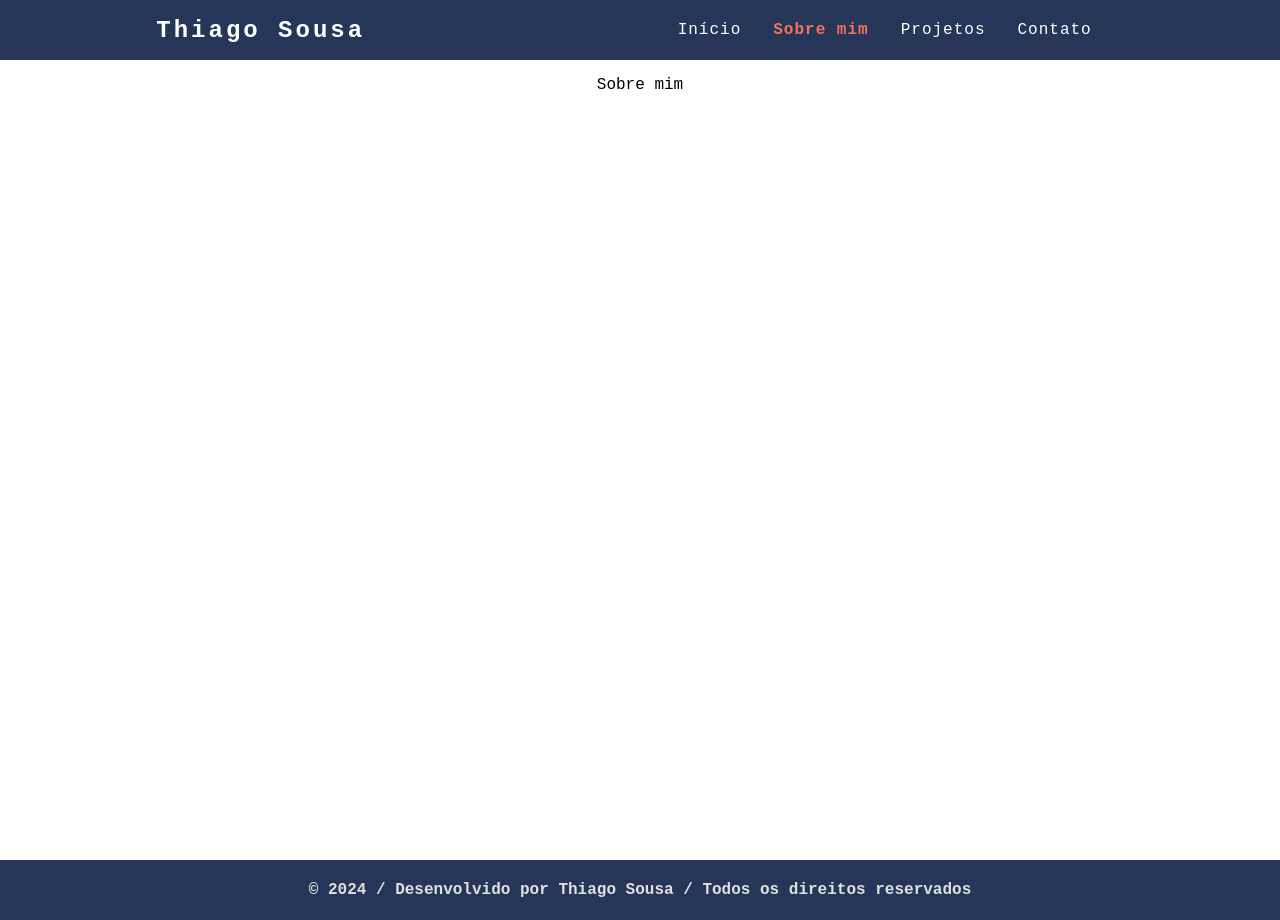
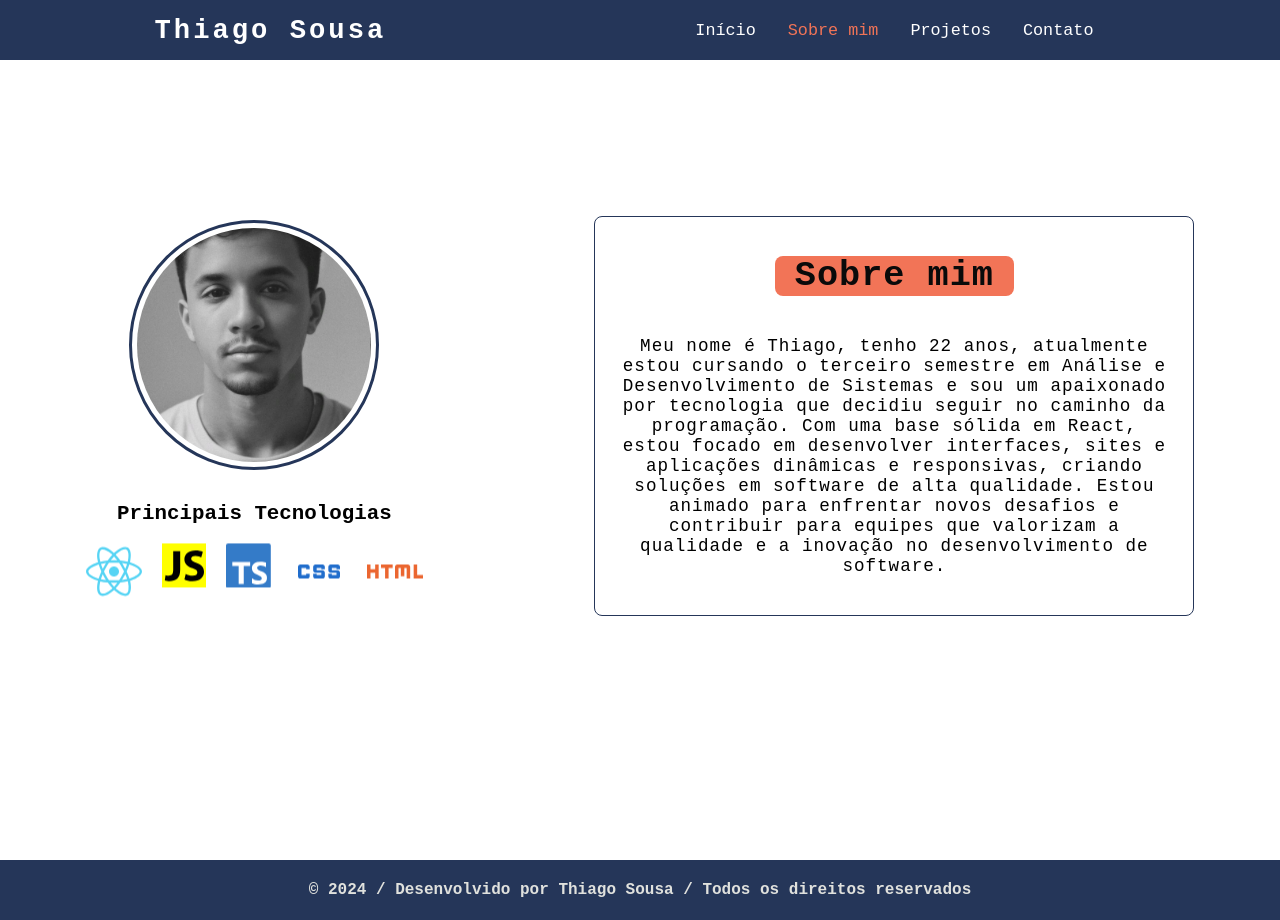
Before and after one commit to thiagodeas/Portfolio-em-construcao, a React (Vite) app: page /aboutme in a window 1280 px wide. Built offline with nearby package versions, Linux system fonts and the light colour scheme.

Commit message:
criando a page About e alguns ajustes finos na page Projects

```diff
--- a/src/components/Header/Header.style.jsx
+++ b/src/components/Header/Header.style.jsx
@@ -11,10 +11,10 @@ export const StyledHeader = styled.header `
     align-items: center;
 
     span {
-        font-size: 1.5rem;
-        font-weight: 600;
+        font-size: 1.7rem;
+        font-weight: 800;
         letter-spacing: 3px;
-        transition: 400ms;
+        transition: 500ms;
 
         &:hover {
             color: #F27457;
@@ -26,8 +26,8 @@ export const StyledLink = styled(NavLink) `
     text-decoration: none;
     color: #fff;
     padding-right: 2rem;
-    transition: 400ms;
-    letter-spacing: 1px;
+    transition: 500ms;
+    font-size: 1.05rem;
 
     &:hover {
         color:  #F27457;
@@ -35,6 +35,5 @@ export const StyledLink = styled(NavLink) `
 
     &.active {
         color: #F27457;
-        font-weight: 800;
     }
 `
--- /dev/null
+++ b/src/pages/About/About.style.jsx
@@ -0,0 +1,55 @@
+import styled from 'styled-components';
+
+export const Profile = styled.div`
+    display: flex;
+    flex-direction: column;
+    align-items: center;
+    justify-content: center;
+    text-align: center;
+    row-gap: 2rem;
+    padding-block: 3rem;
+
+    img {
+        height: 250px;
+        width: 250px;
+        border-radius: 100%;
+        border: solid 3px #253659;
+        padding: 5px;
+    }
+`
+export const ContainerAboutMe = styled.div`
+    display: flex;
+    align-items: center;
+    justify-content: space-around;
+    width: 100%;
+    min-height: 85vh;
+
+    h3 {
+        font-size: 1.3rem;
+    }
+`
+
+export const Description = styled.div`
+    display: flex;
+    flex-direction: column;
+    justify-content: center;
+    align-items: center;
+    text-align: center;
+    width: 600px;
+    height: 400px;
+    border: solid 1px #253659;
+    border-radius: 8px;
+    padding-inline: 25px;
+    font-size: 1.1rem;
+    letter-spacing: 1px;
+
+    h2 {
+        font-size: 2.2rem;
+        margin-bottom: 40px;
+        color: #0a0a0a;
+        background-color: #F27457;
+        padding-inline: 20px;
+        border-radius: 8px;
+    }
+
+`
--- a/src/pages/About/index.jsx
+++ b/src/pages/About/index.jsx
@@ -1,8 +1,35 @@
+import { ContainerIcons, StyledCSSIcon, StyledHTMLIcon, StyledJSIcon, StyledReactIcon, StyledTSIcon } from "../Home/Home.style"
+import { ContainerAboutMe, Description, Profile } from "./About.style"
+import profile from "./images/profile.jpg"
 
 const About = () => {
   return (
-    <div>Sobre mim</div>
+    <>
+    <ContainerAboutMe>
+      <Profile>
+        <img src={profile}></img>
+        <h3>Principais Tecnologias</h3>
+        <ContainerIcons>
+          {/* ícone do React */}
+          <StyledReactIcon />
+          {/* ícone do JavaScript */}
+          <StyledJSIcon />
+          {/* ícone do TypeScript */}
+          <StyledTSIcon />
+          {/* ícone do CSS */}
+          <StyledCSSIcon />
+          {/* ícone do HTML */}
+          <StyledHTMLIcon />
+        </ContainerIcons>
+        </Profile>
+      <Description>
+        <h2>Sobre mim</h2>
+        <p>Meu nome é Thiago, tenho 22 anos, atualmente estou cursando o terceiro semestre em Análise e Desenvolvimento de Sistemas e sou um apaixonado por tecnologia que decidiu seguir no caminho da programação. Com uma base sólida em React, estou focado em desenvolver interfaces, sites e aplicações dinâmicas e responsivas, criando soluções em software de alta qualidade. Estou animado para enfrentar novos desafios e contribuir para equipes que valorizam a qualidade e a inovação no desenvolvimento de software.
+        </p>
+        </Description>
+      </ContainerAboutMe>
+    </>
   )
 }
 
-export default About
+export default About;
--- a/src/pages/Home/index.jsx
+++ b/src/pages/Home/index.jsx
@@ -42,7 +42,7 @@ const Home = () => {
           {/* ícone do TypeScript */}
           <StyledTSIcon />
           {/* ícone do CSS */}
-          <StyledCSSIcon/>
+          <StyledCSSIcon />
           {/* ícone do HTML */}
           <StyledHTMLIcon />
         </ContainerIcons>
--- a/src/pages/Projects/Projects.style.jsx
+++ b/src/pages/Projects/Projects.style.jsx
@@ -4,7 +4,8 @@ export const ProjectsContainer = styled.section`
     h2 {
         font-size: 2.2rem;
         text-align: center;
-        margin-top: 1rem;
+        margin-top: 2rem;
+        color: #0a0a0a;
     }
 `
 
```
Also changed, not shown: src/pages/About/images/profile.jpg (added).
